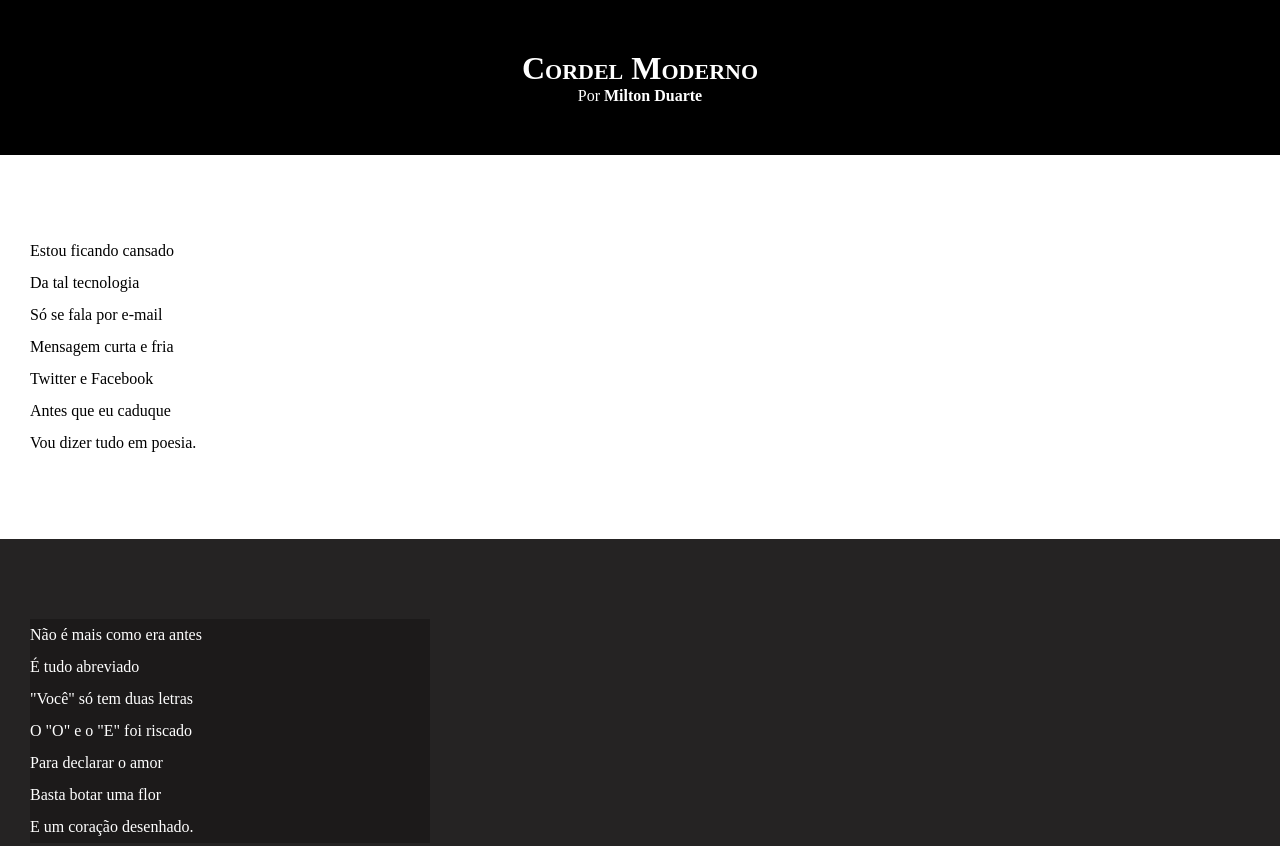
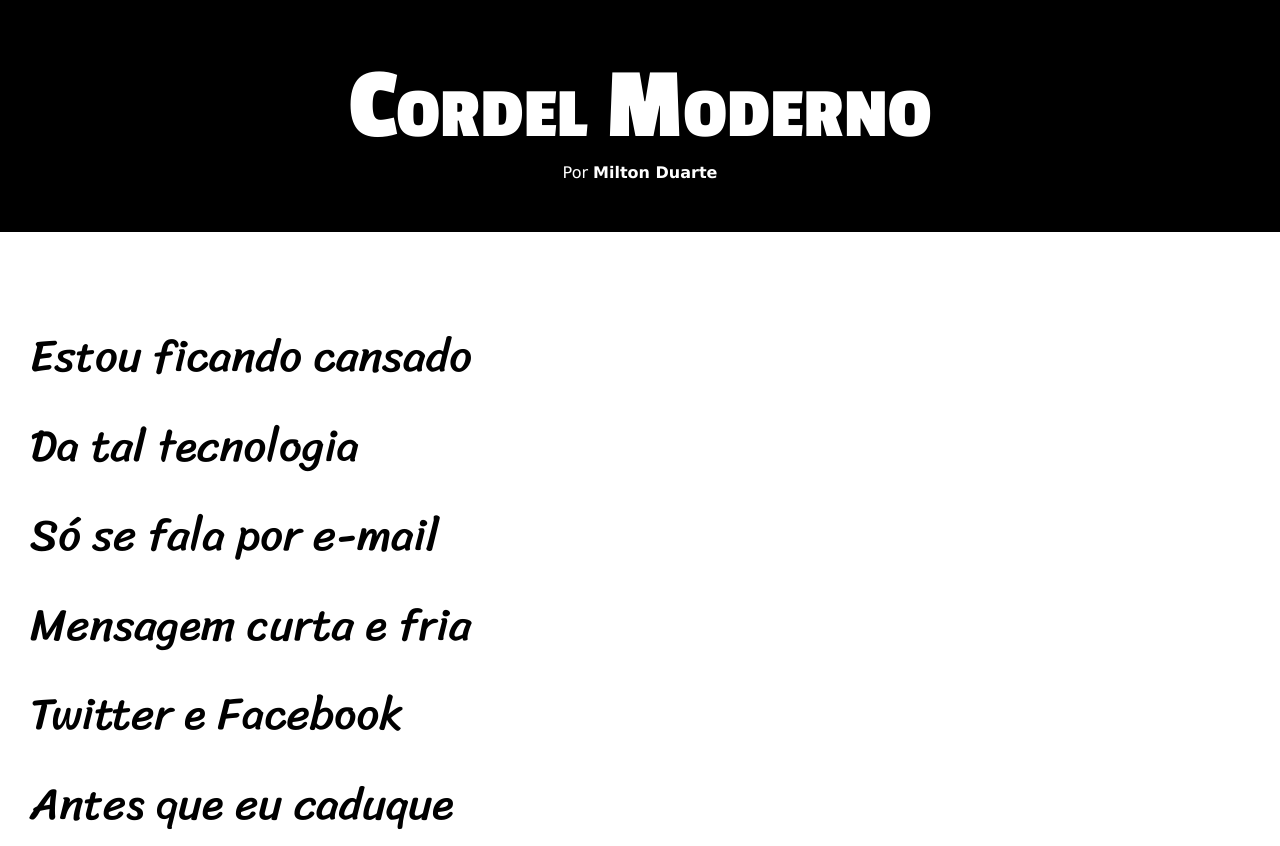
Before and after one commit to ronanmartins10/html-css, a plain HTML site: page Desafios Modulo 1/Desafio 012/index.html in a window 1280 px wide. Shown: the top 846 px of the page. Drawn offline with Linux system fonts and the light colour scheme.

Commit message:
Update style.css

```diff
--- a/Desafios Modulo 1/Desafio 012/estilo/style.css
+++ b/Desafios Modulo 1/Desafio 012/estilo/style.css
@@ -1,13 +1,24 @@
 @charset "UTF-8";
+
+@import url('https://fonts.googleapis.com/css2?family=Passion+One:wght@400;700;900&display=swap');
+@import url('https://fonts.googleapis.com/css2?family=Sriracha&display=swap');
+
+:root{
+    --fonte1: Verdana, Geneva, Tahoma, sans-serif;
+    --fonte2: "Passion One", sans-serif;
+    --fonte3: "Sriracha", cursive;
+}
+
 *{
     margin: 0px;
     padding: 0px;
+    font-size: 1em;
 }
 
 html, body {
     min-height: 100vh;
     background-color: darkgrey;
-
+    font-family: var(--fonte1);
 }
 header {
     background-color: black;
@@ -19,6 +30,8 @@ header {
 header > h1 {
     padding-top: 50px;
     font-variant: small-caps;
+    font-family: var(--fonte2);
+    font-size: 8vw;
 }
 
 header > p{
@@ -41,6 +54,8 @@ a:hover {
     padding-bottom: 10vh;
     padding-left: 30px;
     line-height: 2em;
+    font-family: var(--fonte3);
+    font-size: 3.5vw;
 
  }
 
@@ -55,7 +70,8 @@ a:hover {
  }
 
  section.imagem > p {
-    width: 400px;
+    display: inline-block;
+    padding: 5px;
     background-color: rgba(0, 0, 0, 0.253);
  }
 
```
